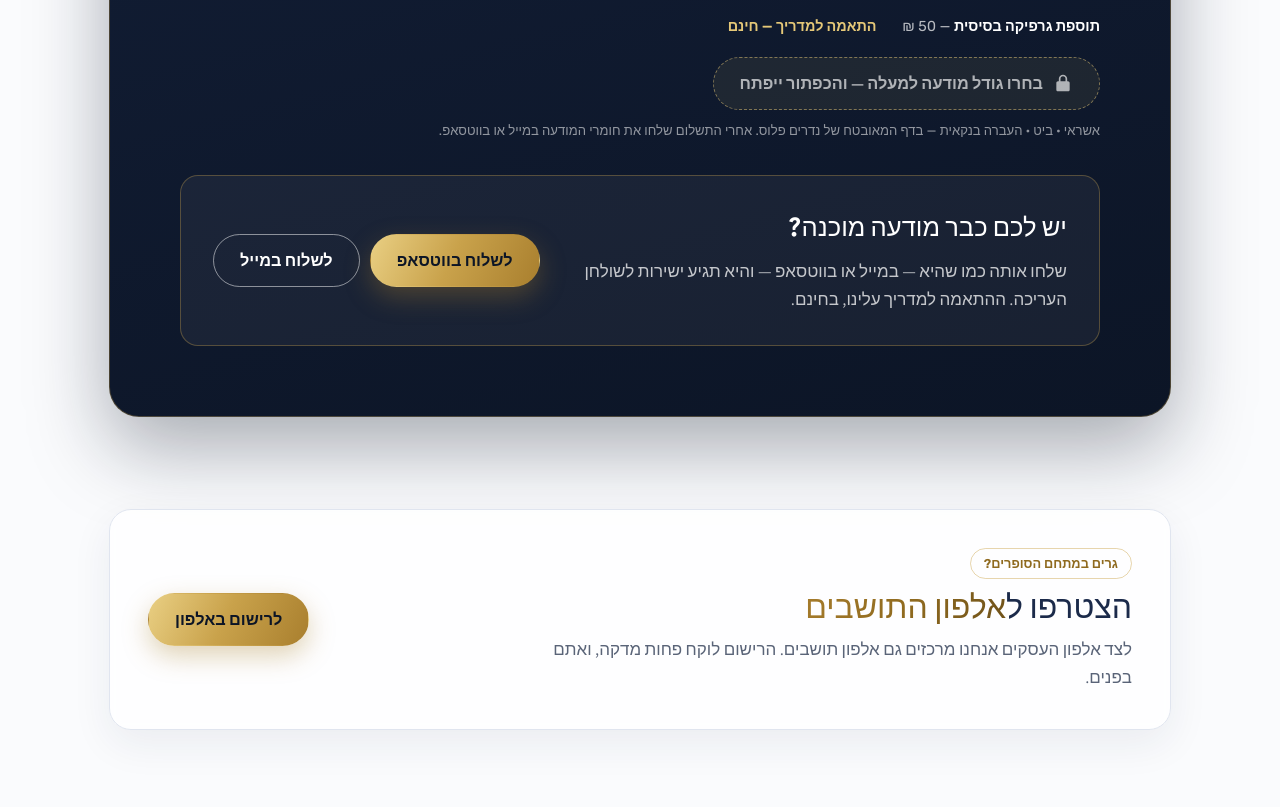
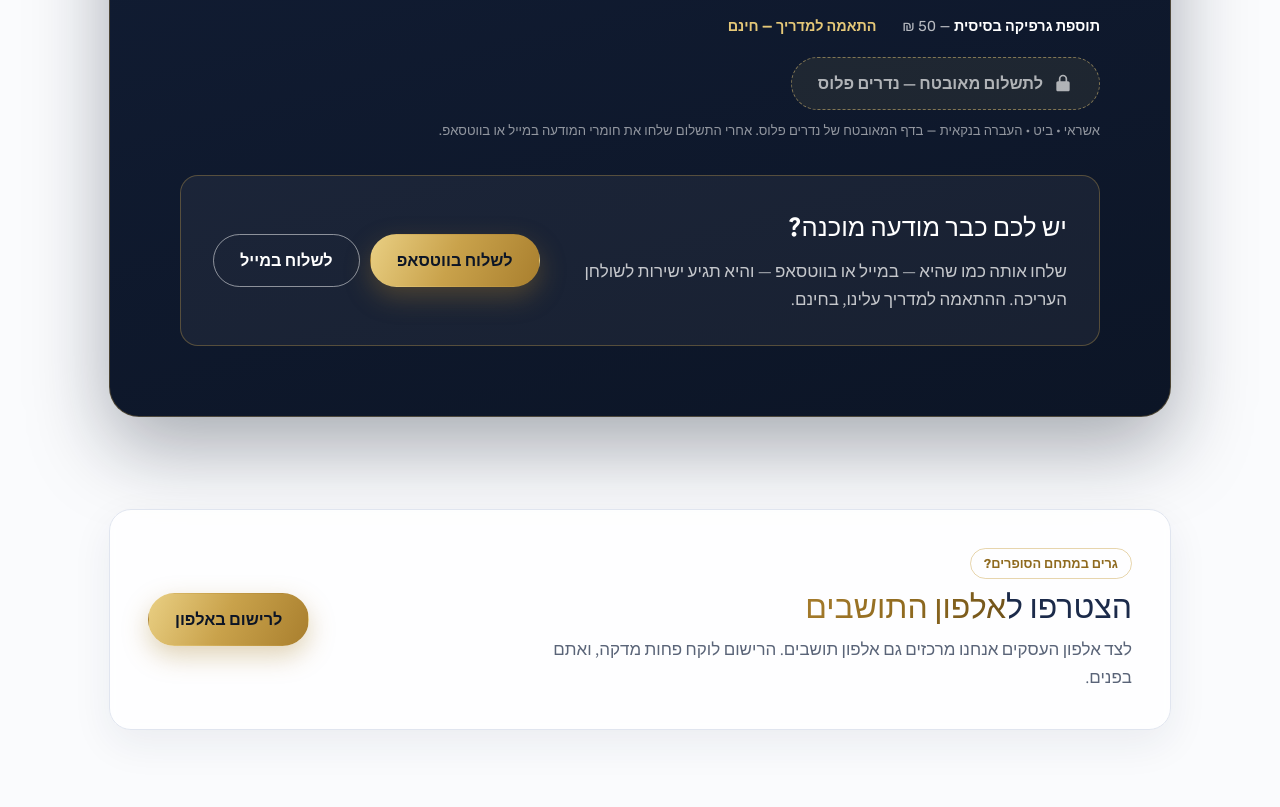
Before and after one commit to expo-hasofrim/expo-hasofrim.github.io, a plain HTML site: page index.html in a window 1280 px wide. Shown: the part 2823-3630 px from the top of the page. Drawn offline with Linux system fonts and the light colour scheme.

Commit message:
Pricing: waiting button keeps its normal label, just disabled
Co-Authored-By: Claude Opus 5 <noreply@anthropic.com>

```diff
--- a/index.html
+++ b/index.html
@@ -796,7 +796,6 @@ footer .row{display:flex;flex-wrap:wrap;gap:8px 22px;justify-content:space-betwe
     btn.removeAttribute('href');
     btn.classList.add('wait');
     btn.setAttribute('aria-disabled', 'true');
-    label.textContent = 'בחרו גודל מודעה למעלה — והכפתור ייפתח';
 
     function choose(t){
       tiers.forEach(function(x){
```
